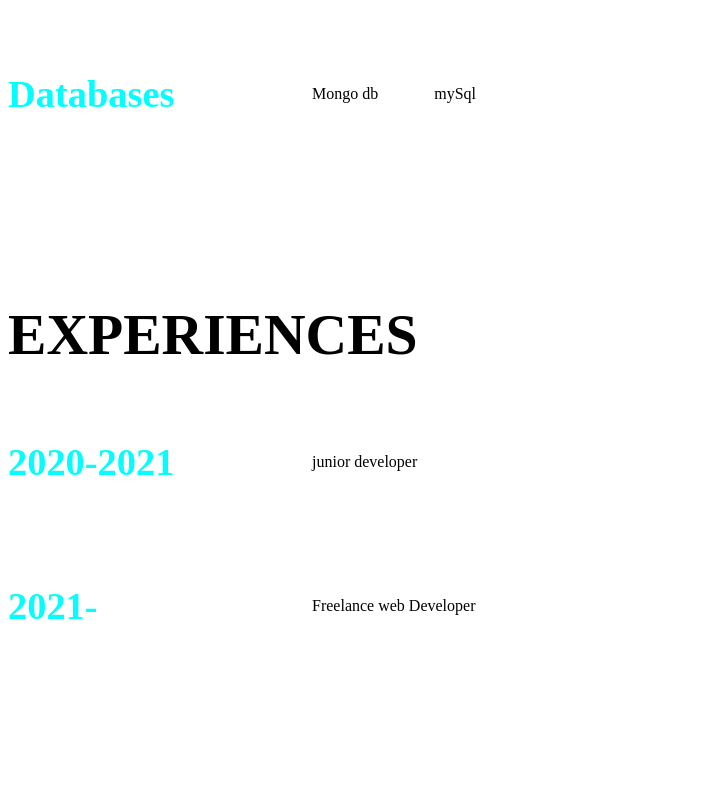
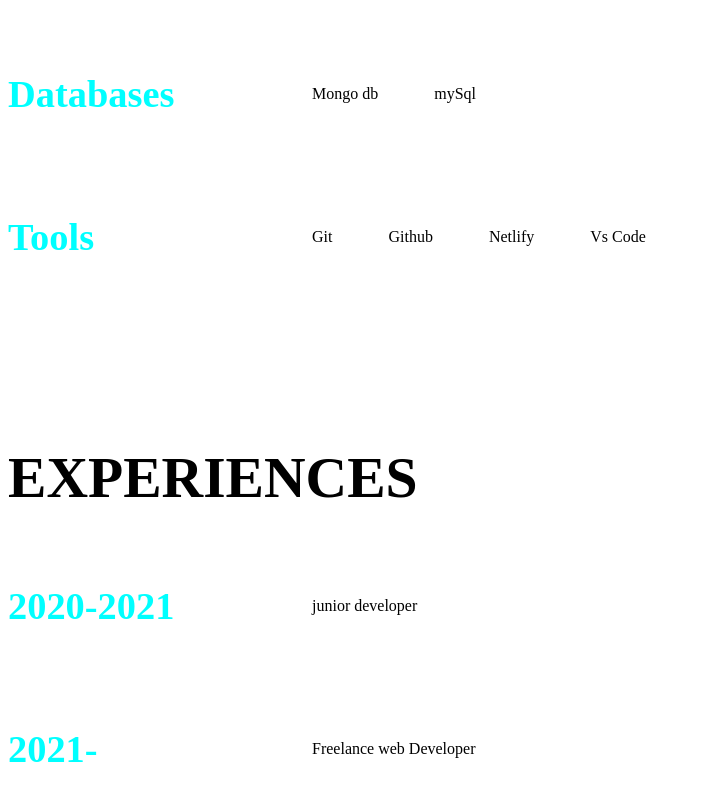
Before and after one commit to sosyfy/portfolio, a React (Create React App) app: page /about in a window 1280 px wide. Shown: the part 2342-3142 px from the top of the page, without its empty margins (0-701 px from the left). Built offline with nearby package versions, Linux system fonts and the light colour scheme; the HTML template or start-up script is replaced by a standard one.

Commit message:
added tools

```diff
--- a/src/Pages/About.jsx
+++ b/src/Pages/About.jsx
@@ -155,6 +155,7 @@
                 items={["Photoshop", "After Effects", "Figma"]}
               />
               <AboutInfoItem title="Databases" items={["Mongo db", "mySql"]} />
+              <AboutInfoItem title="Tools" items={["Git" ,"Github","Netlify" , "Vs Code "]} />
             </div>
             <div className="about__info__item">
               <h1 className="about__info__heading">Experiences</h1>
```
